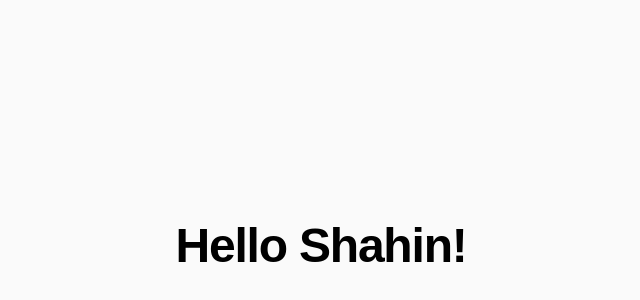
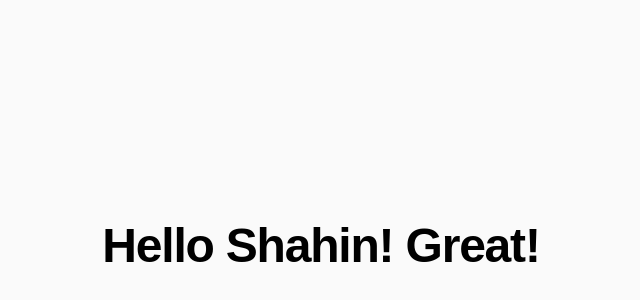
Before and after one commit to msrahman04/nextjs-app, a Next.js app: page / in a window 1280 px wide. Shown: the part 154-454 px from the top of the page, without its empty margins (319-959 px from the left). Built offline with nearby package versions, Linux system fonts and the light colour scheme.

Commit message:
Update page file

```diff
--- a/app/page.tsx
+++ b/app/page.tsx
@@ -2,7 +2,7 @@ export default function Home() {
   return (
     <div className="flex flex-1 items-center justify-center bg-zinc-50 dark:bg-black">
       <h1 className="text-5xl font-semibold tracking-tight text-black dark:text-zinc-50">
-        Hello Shahin!
+        Hello Shahin! Great!
       </h1>
     </div>
   );
```
